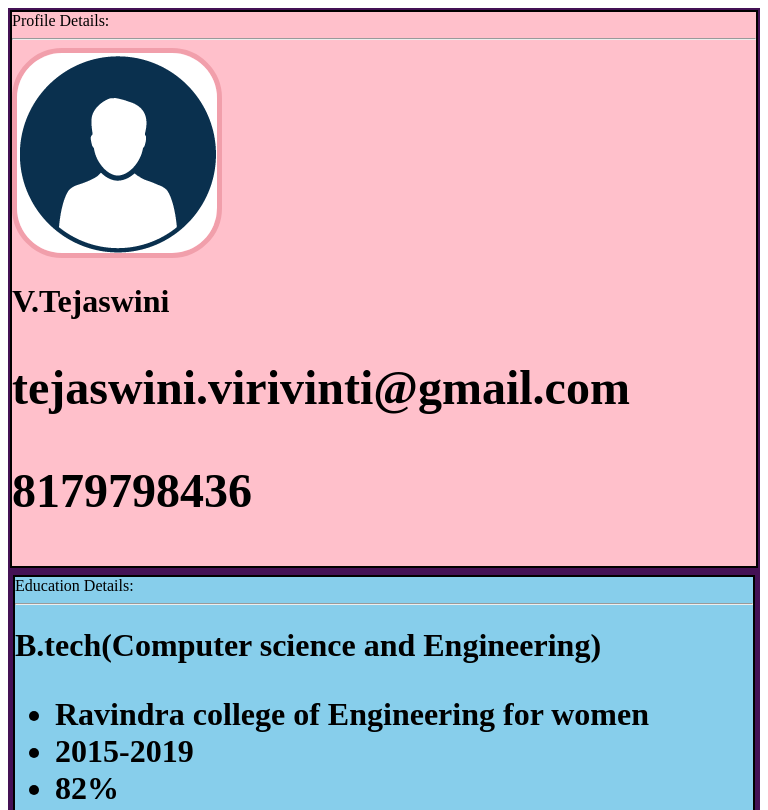
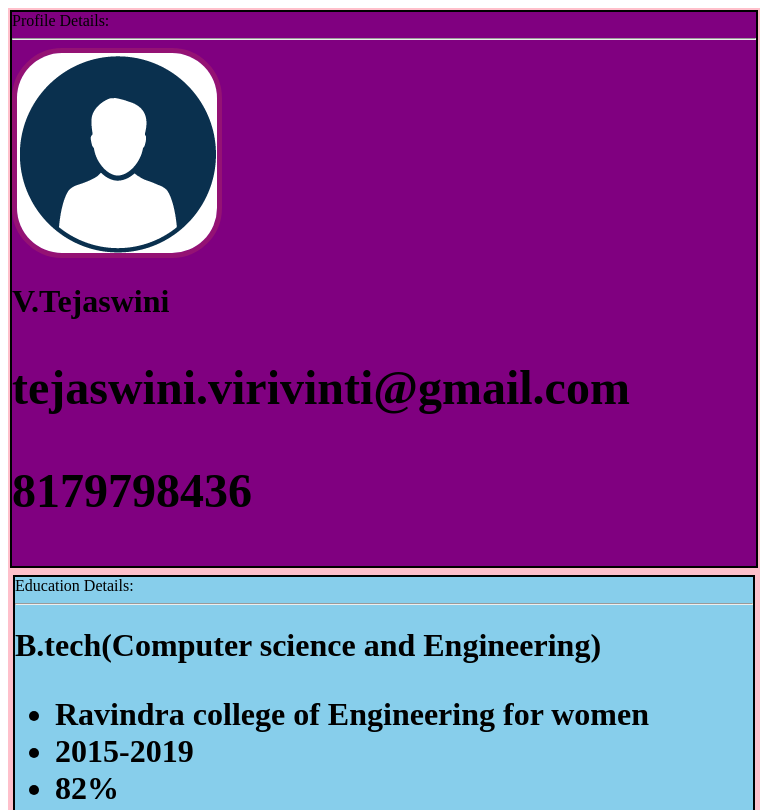
Before and after one commit to TejaswiniVirivinti/resume, a plain HTML site: page index.html in a window 768 px wide. Shown: the top 810 px of the page. Drawn offline with Linux system fonts and the light colour scheme.

Commit message:
initial commit

```diff
--- a/style.css
+++ b/style.css
@@ -13,7 +13,7 @@ table tr,td{
 }
 .left{
 text-align: justify;
-  background-color: pink;
+  background-color: green;
   border:2px solid #000;
   margin: 2px;
 color:#000;
@@ -44,50 +44,93 @@ color:#000;
 480:mobile landscape(or) smaller device) */
 /* @media screen and (min-width=425px){
 } */
-/* @media only screen and (min-width:1024px) and (max-width:1280px){
+@media only screen and (min-width:1024px) and (max-width:1280px){
   .main{
     display: flex;
-    /* flex-direction: row; */
-    /* width:100%; */
+    flex-wrap: wrap;
+     width:100%;
   }
   .left{
-/* width:25%; */
-/* background-color: #985; */
+ width:25%;
+background-color: violet;
 
-  /* }
+   }
   .right{
-    /* width: 75%; */
-    /* background-color:#5436;
+    width: 75%;
+     background-color:maroon;
   }
 }
- /* @media only screen and (min-width:768px) and (max-width:1024px){ */
+  @media only screen and (min-width:768px) and (max-width:1024px){
+    .main{
+      display: flex;
+      flex-wrap: wrap;
+      background-color: yellow;
 
-/* }
+    }
+    .left{
+   text-align: justify;
+  background-color: green;
 
-@media only screen and (min-width:480px) and (max-width:768px){
+     }
+    .right{
+      text-align: justify;
+       background-color:maroon;
+    }
 
+ }
+
+@media only screen and (min-width:480px) and (max-width:768px) {
+  .main{
+    display: flex;
+    flex-wrap: wrap;
+    background-color: orange;
+
+  }
+  .left{
+  text-align: justify;
+  background-color: #EE82EE;
+
+   }
+  .right{
+    text-align: justify;
+     background-color:blue;
+  }
 }
 @media all and (min-width:480px) {
+  .main{
+    display: flex;
+    flex-wrap: wrap;
+    background-color: pink;
 
-} */
-/*  .main{
+  }
+  .left{
+  text-align: justify;
+  background-color: purple;
+
+   }
+  .right{
+    text-align: justify;
+     background-color:skyblue;
+  }
+}
+ /* .main
   width:100%;
   background-color: #999;
-  /*flexbox syntax
+  flexbox syntax
   display: flex;
   flex-wrap:wrap;
-  flex-direction: column;
+
   }
   .left{
-    width:100%;
+
     background-color: #4145;
     border:5px solid #000;
     margin: 5px;
     padding:6px;
-    /* background-image: :url();
+     background-image: :url();
   }
   .right{
-    width:100%;
+
     background-color: #666;
     border:5px solid #000;
     margin: 5px;
@@ -101,4 +144,3 @@ color:#000;
     border: 5px solid:#c454;
   }
 }
-*/
```
